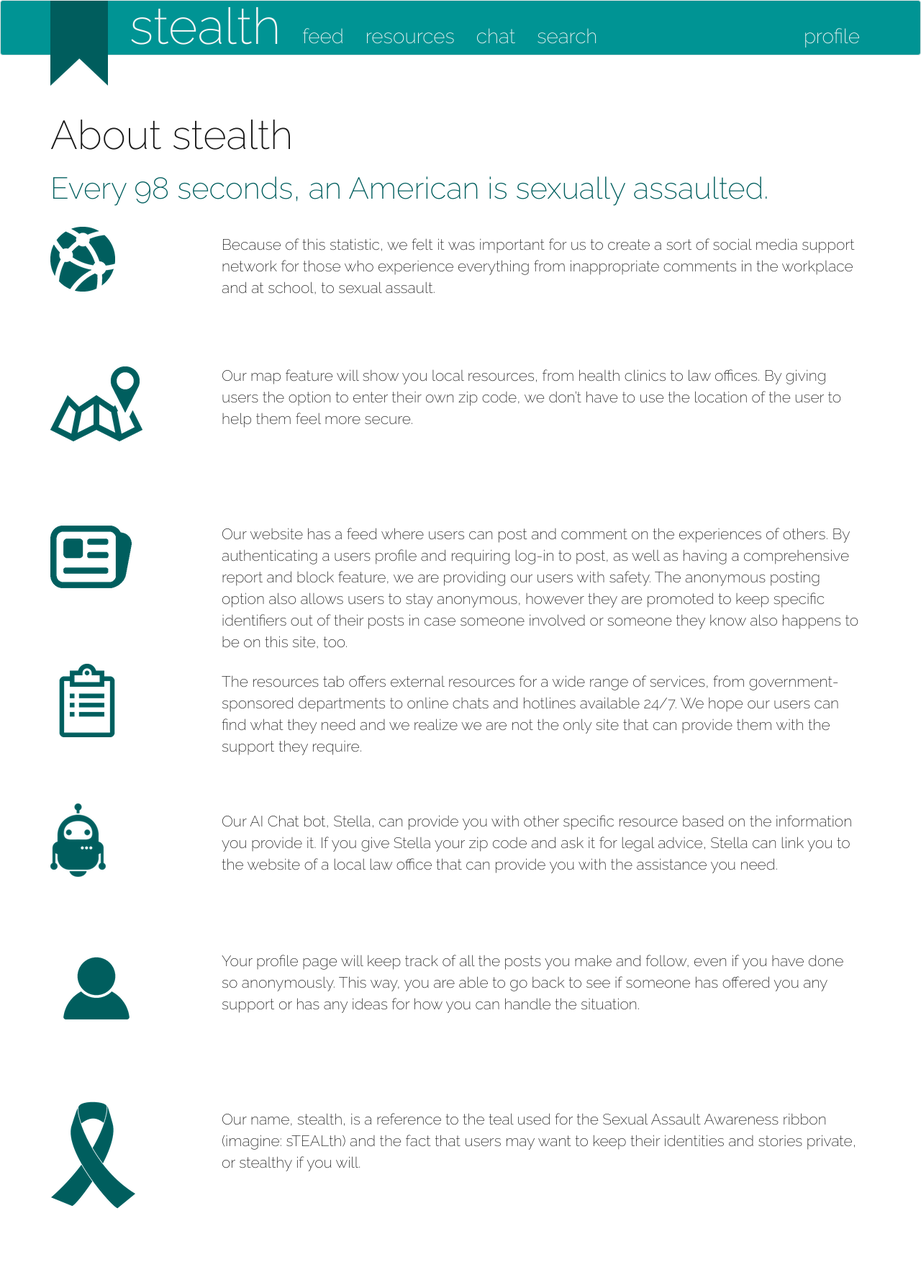
After one commit to svaswani/STEALTH, a Django app: template django/tools/templates/tools/about.html in a window 1280 px wide. The commit adds this page. Shown: the whole page at 72% size. Run offline with Django 3.2, Linux system fonts and the light colour scheme; the template is opened without the code that fills it, so the values that code supplies are empty; some libraries are stand-ins or nearby versions.

Commit message:
added about page

```diff
--- a/django/tools/static/css/nav.css
+++ b/django/tools/static/css/nav.css
@@ -156,3 +156,26 @@
 .msgln {
     margin: 0 0 2px 0;
 }
+
+img{
+    /*display: inline;*/
+    margin-bottom: 3em;
+}
+
+p.about {
+    margin: 0;
+    float: right;
+    padding: 10px;
+    width: 80%;
+    font-size: 1.5em;
+}
+
+h3{
+    font-size: 3em;
+    color:#005e5e;
+    margin-bottom: 30px;
+}
+
+.c{
+    margin-bottom: 50px;
+}
--- /dev/null
+++ b/django/tools/templates/tools/about.html
@@ -0,0 +1,117 @@
+<!DOCTYPE html>
+<html>
+
+<head>
+    <meta charset="utf-8">
+    <title>About Us</title>
+    <meta charset="utf-8">
+    <meta name="viewport" content="width=device-width, initial-scale=1.0">
+
+    <!-- Font -->
+    <link href="https://fonts.googleapis.com/css?family=Raleway:200" rel="stylesheet">
+
+    <!-- Latest compiled and minified CSS -->
+    <link rel="stylesheet" href="https://maxcdn.bootstrapcdn.com/bootstrap/3.3.7/css/bootstrap.min.css">
+
+    <!-- jQuery library -->
+    <script src="https://ajax.googleapis.com/ajax/libs/jquery/3.1.1/jquery.min.js"></script>
+
+    <!-- Latest compiled JavaScript -->
+    <script src="https://maxcdn.bootstrapcdn.com/bootstrap/3.3.7/js/bootstrap.min.js"></script>
+
+    <!-- Stylesheet -->
+    <link rel="stylesheet" href="../../static/css/nav.css">
+
+    <!-- Favicon -->
+    <link rel='shortcut icon' type='image/x-icon' href='../../static/images/favicon.ico' />
+</head>
+
+<body>
+    <nav class="navbar navbar-default">
+        <div class="container">
+            <div class="navbar-header">
+                <a class="navbar-brand" href="index.html">
+                    <img alt="Brand" src="../../static/images/favicon-brand.png">
+                </a>
+
+            </div>
+            <div class="collapse navbar-collapse" id="bs-example-navbar-collapse-1">
+                <ul class="nav navbar-nav">
+                    <li class="my-text"><a href="{% url 'index' %}">stealth</a></li>
+                </ul>
+                <div class="my-height">
+                    <ul class="nav navbar-nav navbar-left">
+                        <li><a href="{% url 'feed' %}">feed</a></li>
+                        <li><a href="#">resources</a></li>
+                        <li><a href="#">chat</a></li>
+                        <li><a href="#">search</a></li>
+                    </ul>
+                    <ul class="nav navbar-nav navbar-right">
+                        <li><a href="#">profile</a></li>
+                    </ul>
+                </div>
+            </div>
+    </nav>
+
+    <main>
+        <div class="container">
+            <h1>About stealth</h1>
+
+            <h3>Every 98 seconds, an American is sexually assaulted.</h3>
+
+            <div class="c" id="network">
+                <img src="../../static/images/network-connection-vector-icon--networking-icons--icons-download-24.png" alt="network">
+                <p class="about">Because of this statistic, we felt it was important for us to create a sort of social media support network
+                    for those who experience everything from inappropriate comments in the workplace and at school, to sexual
+                    assault.
+                </p>
+            </div>
+
+            <div  class="c" id="map">
+                <img src="../../static/images/map-8.png" alt="map">
+                <p class="about">Our map feature will show you local resources, from health clinics to law offices. By giving users the option
+                    to enter their own zip code, we don’t have to use the location of the user to help them feel more secure.
+                </p>
+            </div>
+
+            <div  class="c" id="feed">
+                <img src="../../static/images/feed.png" alt="feed">
+                <p class="about">Our website has a feed where users can post and comment on the experiences of others. By authenticating a
+                    users profile and requiring log-in to post, as well as having a comprehensive report and block feature,
+                    we are providing our users with safety. The anonymous posting option also allows users to stay anonymous,
+                    however they are promoted to keep specific identifiers out of their posts in case someone involved or
+                    someone they know also happens to be on this site, too.</p>
+            </div>
+
+            <div  class="c" id="resources">
+                <img src="../../static/images/resource.png" alt="resource">
+                <p class="about">The resources tab offers external resources for a wide range of services, from government-sponsored departments
+                    to online chats and hotlines available 24/7. We hope our users can find what they need and we realize
+                    we are not the only site that can provide them with the support they require.</p>
+            </div>
+
+            <div class="c"  id="chatbot">
+                <img src="../../static/images/stella.png" alt="stella">
+                <p class="about">Our AI Chat bot, Stella, can provide you with other specific resource based on the information you provide
+                    it. If you give Stella your zip code and ask it for legal advice, Stella can link you to the website
+                    of a local law office that can provide you with the assistance you need.</p>
+            </div>
+
+            <div  class="c" id="profile">
+                <img src="../../static/images/profile-icon-9.png" alt="profile">
+                <p class="about">Your profile page will keep track of all the posts you make and follow, even if you have done so anonymously.
+                    This way, you are able to go back to see if someone has offered you any support or has any ideas for
+                    how you can handle the situation. </p>
+            </div>
+
+            <div class="c" id="name">
+                <img src="../../static/images/kcMnbMeAi.png" alt="ribbon">
+                <p class="about">Our name, stealth, is a reference to the teal used for the Sexual Assault Awareness ribbon (imagine: sTEALth)
+                    and the fact that users may want to keep their identities and stories private, or stealthy if you will.</p>
+            </div>
+        </div>
+    </main>
+
+</body>
+
+</html>
```
Also changed, not shown: django/tools/static/images/feed.png (added), django/tools/static/images/kcMnbMeAi.png (added), django/tools/static/images/map-8.png (added), django/tools/static/images/network-connection-vector-icon--networking-icons--icons-download-24.png (added), django/tools/static/images/profile-icon-9.png (added), django/tools/static/images/resource.png (added), django/tools/static/images/stella.png (added).
